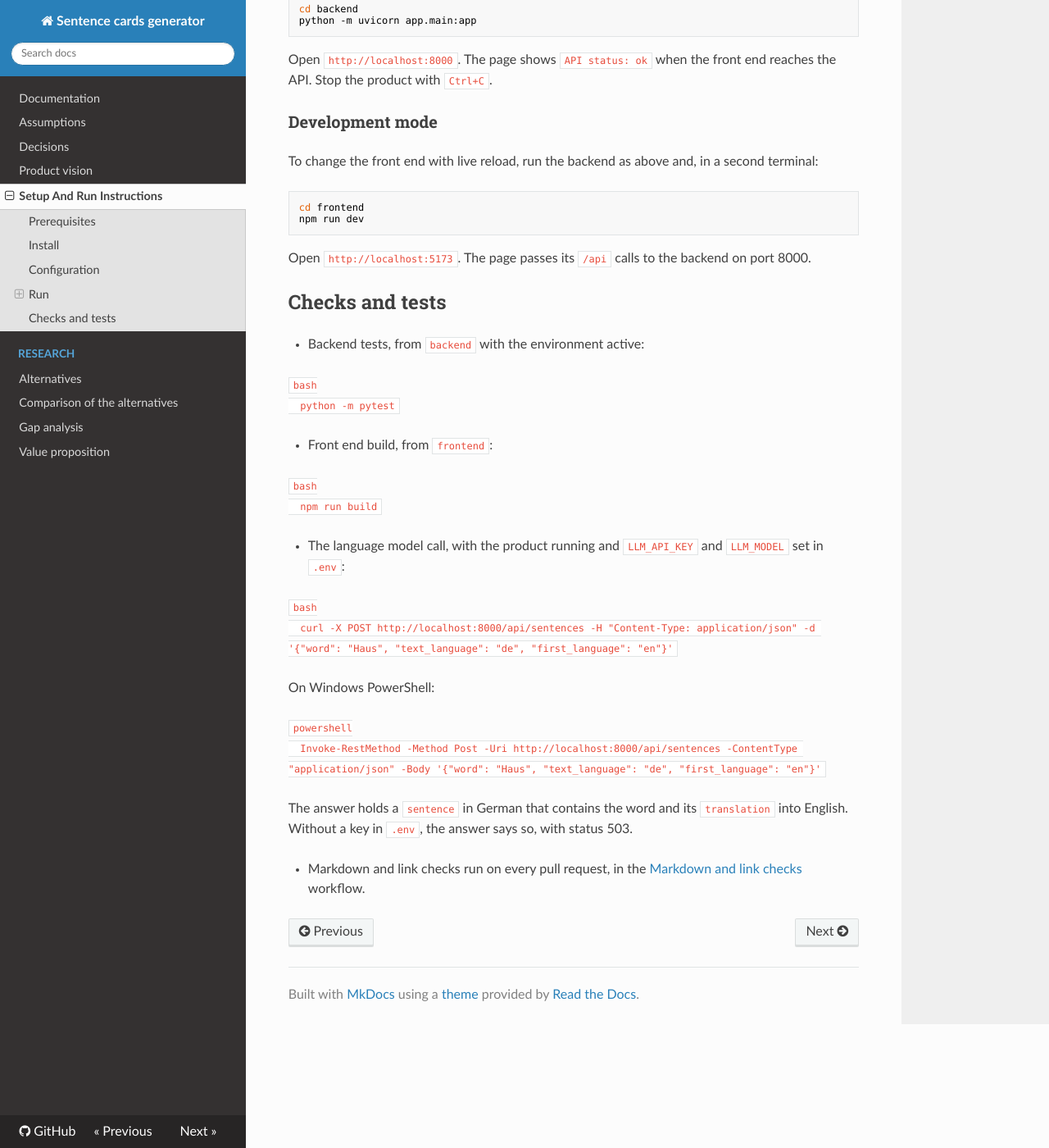
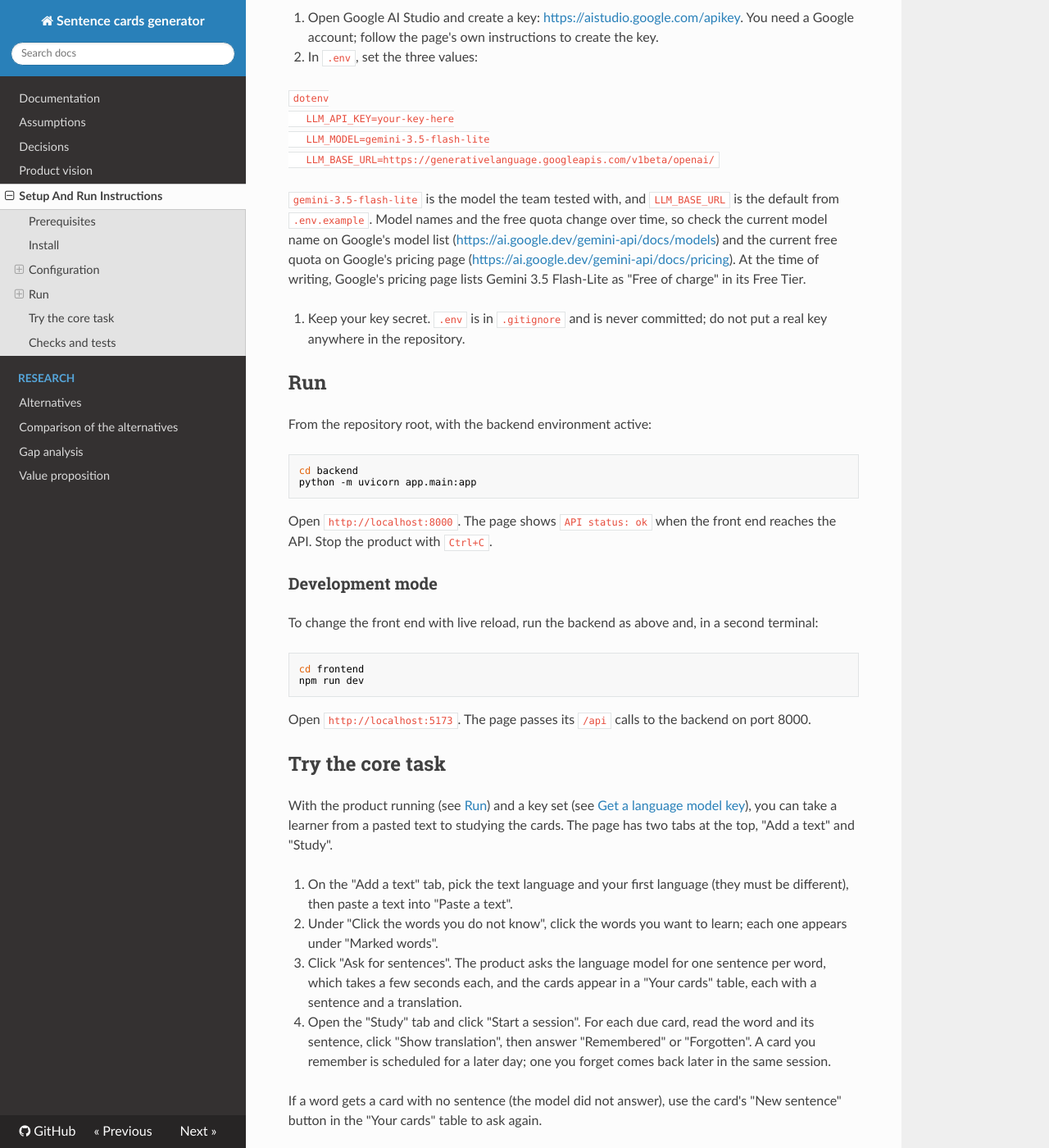
Before and after one commit to itpd-team-6/sentence-cards-generator-team-6, an MkDocs documentation site: the page built from docs/setup.md, in a window 1280 px wide and 1400 px high, scrolled down 1939 px. Shown: the whole window at 82% size. Built offline with MkDocs 1.6.1, drawn with Linux system fonts in a browser that asks for light colours; nearby versions of some CDN libraries; some of the changed text lies outside the part shown.

Commit message:
Add 'Get a language model key' and 'Try the core task' sections to setup.md

````diff
--- a/docs/setup.md
+++ b/docs/setup.md
@@ -69,6 +69,28 @@ The product reads its settings from a `.env` file in the repository root.
 The product starts without a key and model.
 They are needed from the card generation onwards.
 
+### Get a language model key
+
+To generate cards, the product calls a language model through an OpenAI-compatible endpoint.
+The default `LLM_BASE_URL` in `.env.example` is Google's Gemini endpoint, so these steps use Gemini.
+
+1. Open Google AI Studio and create a key: <https://aistudio.google.com/apikey>.
+   You need a Google account; follow the page's own instructions to create the key.
+2. In `.env`, set the three values:
+
+   ```dotenv
+   LLM_API_KEY=your-key-here
+   LLM_MODEL=gemini-3.5-flash-lite
+   LLM_BASE_URL=https://generativelanguage.googleapis.com/v1beta/openai/
+   ```
+
+   `gemini-3.5-flash-lite` is the model the team tested with, and `LLM_BASE_URL` is the default from `.env.example`.
+   Model names and the free quota change over time, so check the current model name on Google's model list (<https://ai.google.dev/gemini-api/docs/models>) and the current free quota on Google's pricing page (<https://ai.google.dev/gemini-api/docs/pricing>).
+   At the time of writing, Google's pricing page lists Gemini 3.5 Flash-Lite as "Free of charge" in its Free Tier.
+
+3. Keep your key secret.
+   `.env` is in `.gitignore` and is never committed; do not put a real key anywhere in the repository.
+
 ## Run
 
 From the repository root, with the backend environment active:
@@ -93,6 +115,18 @@ npm run dev
 
 Open `http://localhost:5173`.
 The page passes its `/api` calls to the backend on port 8000.
+
+## Try the core task
+
+With the product running (see [Run](#run)) and a key set (see [Get a language model key](#get-a-language-model-key)), you can take a learner from a pasted text to studying the cards.
+The page has two tabs at the top, "Add a text" and "Study".
+
+1. On the "Add a text" tab, pick the text language and your first language (they must be different), then paste a text into "Paste a text".
+2. Under "Click the words you do not know", click the words you want to learn; each one appears under "Marked words".
+3. Click "Ask for sentences". The product asks the language model for one sentence per word, which takes a few seconds each, and the cards appear in a "Your cards" table, each with a sentence and a translation.
+4. Open the "Study" tab and click "Start a session". For each due card, read the word and its sentence, click "Show translation", then answer "Remembered" or "Forgotten". A card you remember is scheduled for a later day; one you forget comes back later in the same session.
+
+If a word gets a card with no sentence (the model did not answer), use the card's "New sentence" button in the "Your cards" table to ask again.
 
 ## Checks and tests
 
````
